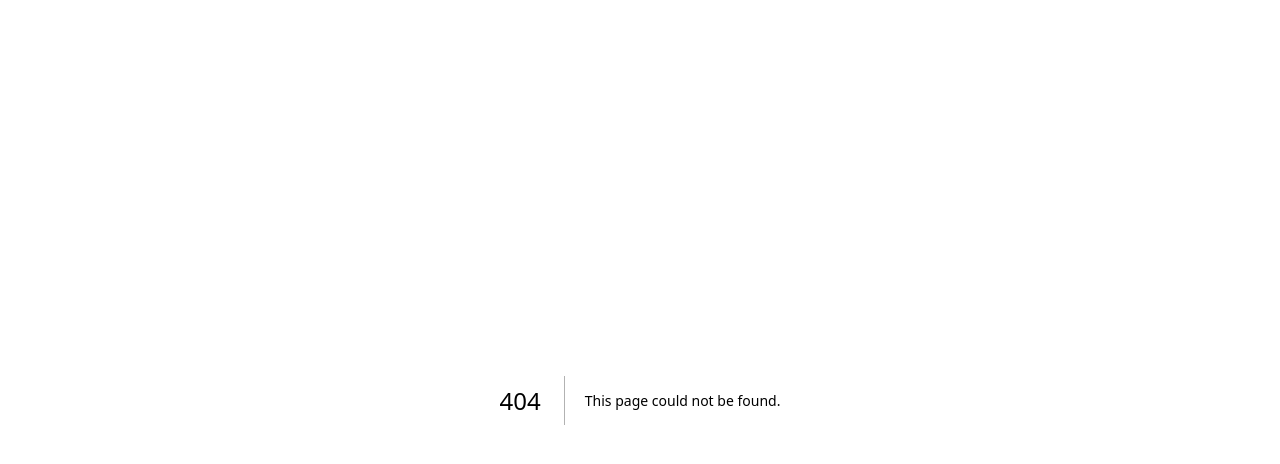
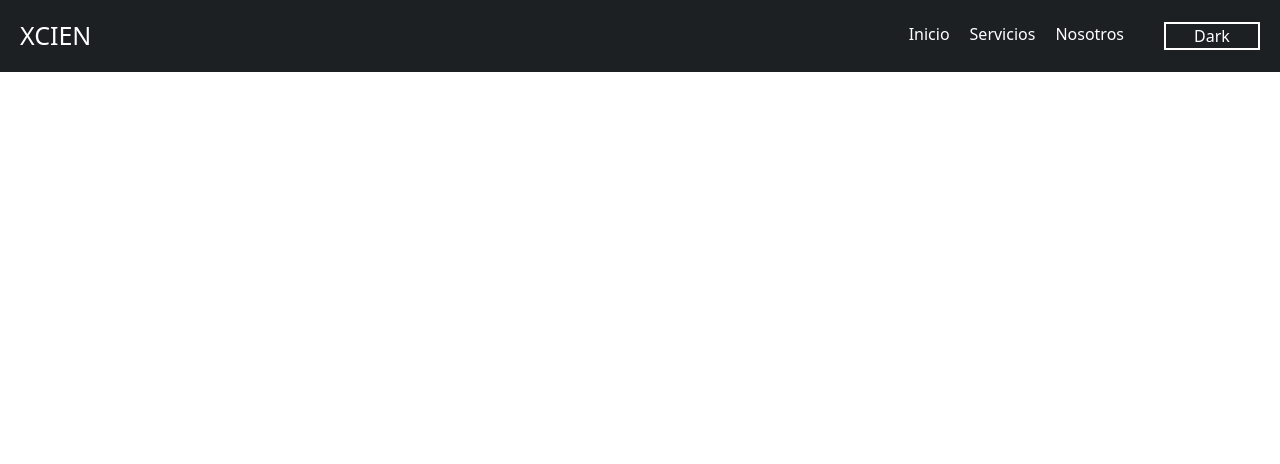
Before and after one commit to TheUtopian12/pruebas_xcien, a Next.js app: page /Servicios in a window 1280 px wide. Before the commit this address had no page. Shown: the top 464 px of the page. Built offline with nearby package versions, Linux system fonts and the light colour scheme.

Commit message:
Se agrego Framwe

```diff
--- a/components/Banners.jsx
+++ b/components/Banners.jsx
@@ -29,7 +29,8 @@ class Banners extends React.Component {
 
   render() {
     return (
-        <div className="flex justify-center dark:bg-black">
+        <div
+        className="flex justify-center dark:bg-black">
             <ImageGallery
             thumbnailPosition="bottom"
             showFullscreenButton={false}
--- a/components/Landing.jsx
+++ b/components/Landing.jsx
@@ -1,12 +1,18 @@
 import React, { useState, useEffect } from "react";
 import NavBar from "./Navbar";
 
+import { motion, AnimatePresence } from "framer-motion";
 const Landing = () => {
 
   return (
     <>
 
-      <div className="flex flex-col justify-center items-center  h-[100vh] bg-white dark:bg-black ">
+      <motion.div
+
+      initial={{y:25, opacity:0}}
+      animate={{y:0, opacity:1}}
+      transition={{duration:0.75}}
+      className="flex flex-col justify-center items-center  h-[100vh] bg-white dark:bg-black ">
         <div className="flex flex-col justify-center items-center bg-[#1e2029] w-[90%] h-[70vh] text-center pr-10 pl-10 text-white">
           <p className="text-8xl font-bold pb-8 ">XCIEN</p>
           <p className="text-4xl pb-8">
@@ -19,7 +25,7 @@ const Landing = () => {
             productividad en tu empresa
           </p>
         </div>
-      </div>
+      </motion.div>
     </>
   );
 };
--- a/components/Navbar.jsx
+++ b/components/Navbar.jsx
@@ -108,7 +108,6 @@ const NavBar = () => {
   }, []);
 
   const renderThemeChanger = () => {
-    if (!mounted) return null;
     const currentTheme = theme === "system" ? systemTheme : theme;
     if (currentTheme === "dark") {
       return (
@@ -139,7 +138,7 @@ const NavBar = () => {
             <Link href="/#">Inicio</Link>
           </Item>
           <Item>
-            <Link href="#">Servicios</Link>
+            <Link href="/Servicios">Servicios</Link>
           </Item>
           <Item>
             <Link href="#">Nosotros</Link>
--- a/package.json
+++ b/package.json
@@ -11,6 +11,7 @@
   "dependencies": {
     "eslint": "8.27.0",
     "eslint-config-next": "13.0.3",
+    "framer-motion": "^7.6.19",
     "next": "13.0.3",
     "next-themes": "^0.2.1",
     "react": "18.2.0",
--- /dev/null
+++ b/pages/Servicios/index.jsx
@@ -0,0 +1,9 @@
+import React from 'react'
+
+const Index = () => {
+  return (
+    <div>Index</div>
+  )
+}
+
+export default Index
--- a/pages/_app.js
+++ b/pages/_app.js
@@ -1,10 +1,39 @@
 import "../styles/globals.css";
 import { ThemeProvider } from "next-themes";
-
+import { motion, AnimatePresence } from "framer-motion";
+import { useRouter } from "next/router";
+import NavBar from "../components/Navbar";
 function MyApp({ Component, pageProps }) {
+  const router = useRouter();
   return (
     <ThemeProvider enableSystem={true} attribute="class">
-      <Component {...pageProps} />
+      <AnimatePresence exitBeforeEnter>
+       <NavBar/>
+        <motion.div
+          key={router}
+          initial="initialState"
+          animate="animateState"
+          exit="exitState"
+          transition={{
+            duration: 0.75,
+          }}
+          variants={{
+            initialState: {
+              opacity: 0,
+              clipPath: "polygon(0 0, 100% 0, 100% 100%, 0% 100%)",
+            },
+            animateState: {
+              opacity: 1,
+              clipPath: "polygon(0 0, 100% 0, 100% 100%, 0% 100%)",
+            },
+            exitState: {
+              clipPath: "polygon(50% 0, 50% 0, 50% 100%, 50% 100%)",
+            },
+          }}
+        >
+          <Component {...pageProps} />
+        </motion.div>
+      </AnimatePresence>
     </ThemeProvider>
   );
 }
--- a/pages/index.js
+++ b/pages/index.js
@@ -10,7 +10,6 @@ import Ventajas from "../components/Ventajas";
 export default function Home() {
   return (
     <>
-    <NavBar/>
     <Landing/>
     <Banners/>
     <Servicios/>
```
Also changed, not shown: 1 other file (tests, documents, lock files or other folders).
